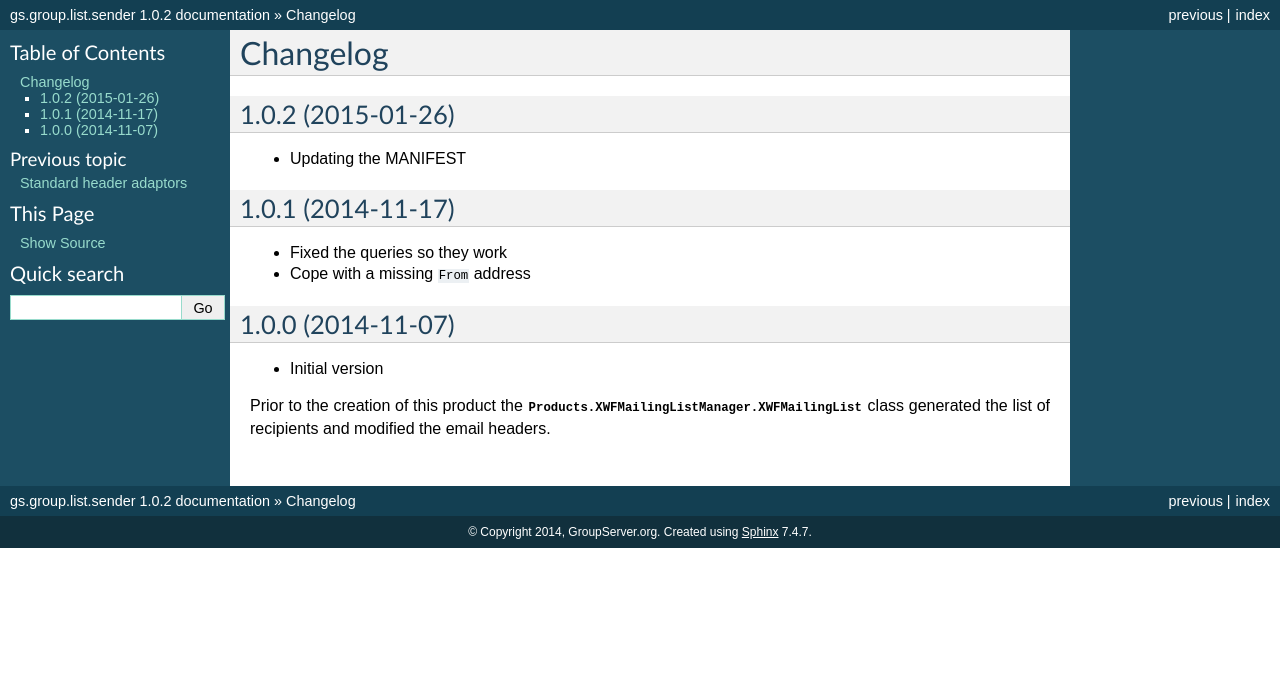
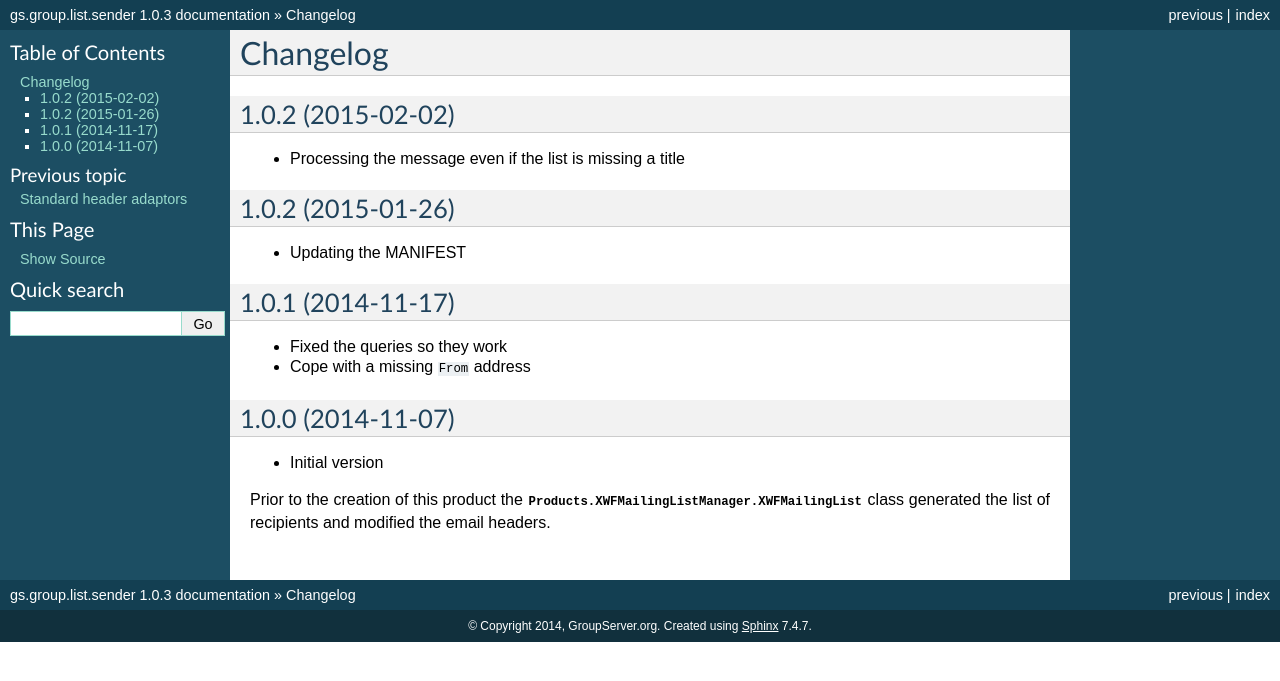
Before and after one commit to groupserver/gs.group.list.sender, a Sphinx documentation site: the page built from docs/HISTORY.rst, in a window 1280 px wide. Shown: the top 681 px of the page. Built offline with Sphinx 7.4.7, drawn with Linux system fonts in a browser that asks for light colours.

Commit message:
Updating the version number

```diff
--- a/docs/HISTORY.rst
+++ b/docs/HISTORY.rst
@@ -1,5 +1,11 @@
 Changelog
 =========
+
+1.0.2 (2015-02-02)
+------------------
+
+* Processing the message even if the list is missing a title
+
 
 1.0.2 (2015-01-26)
 ------------------
--- a/version.py
+++ b/version.py
@@ -1,5 +1,5 @@
 # -*- coding: utf-8 -*-
-version = '1.0.2'
+version = '1.0.3'
 release = False
 
 #--------------------------------------------------------------------------#
```
